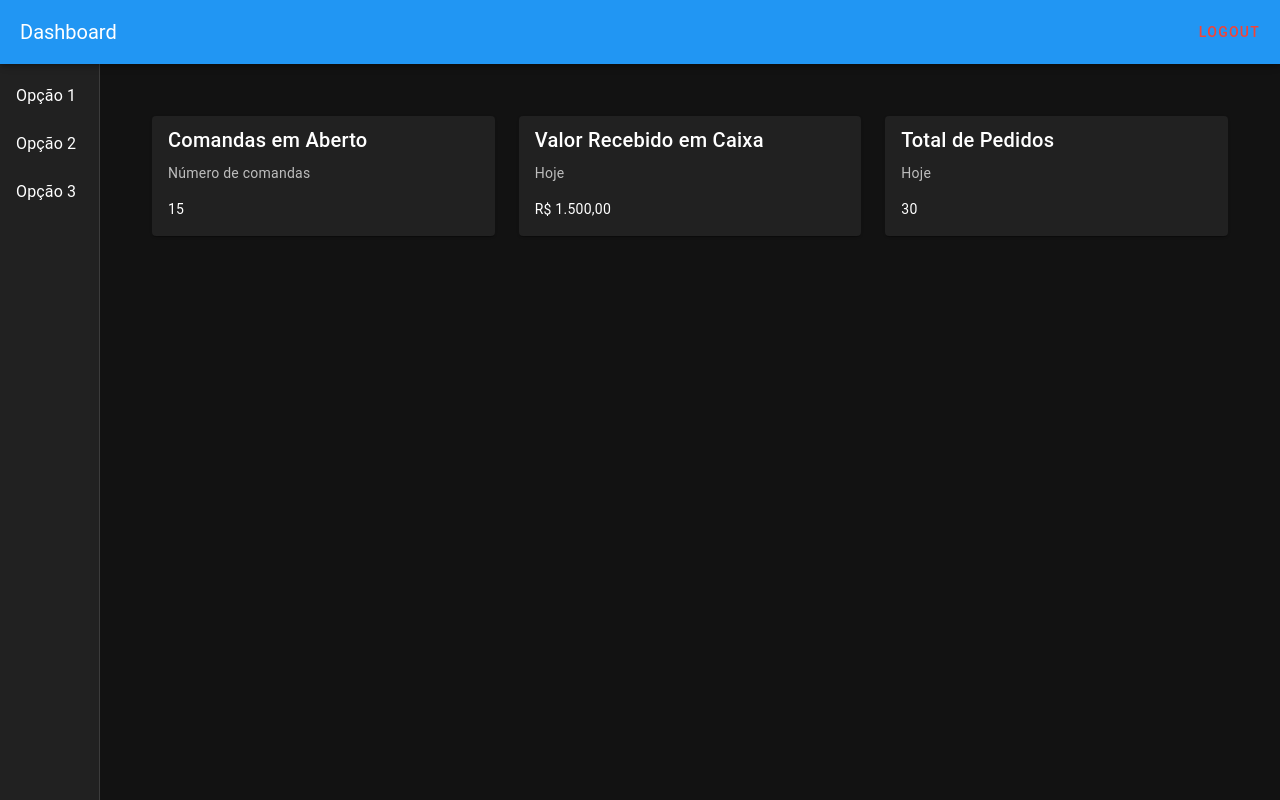
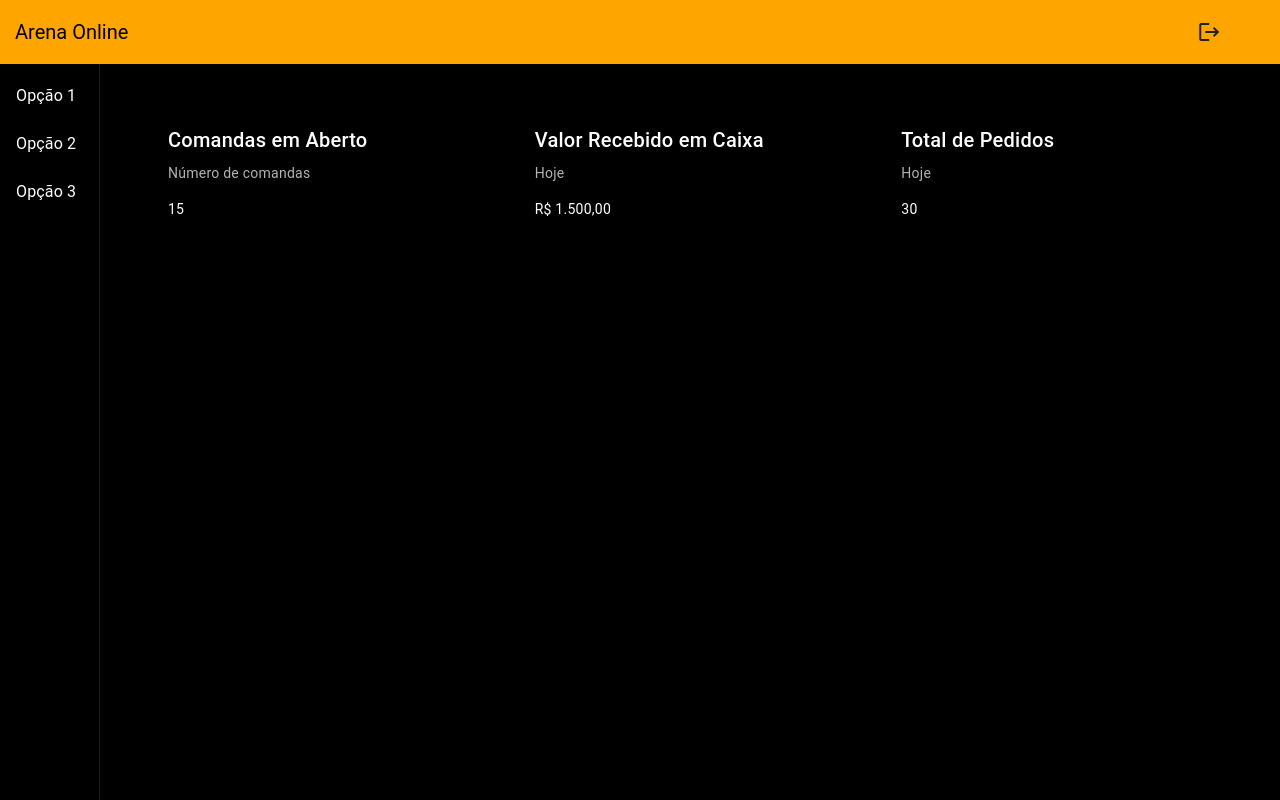
Before and after one commit to Netthacker/arena-frontend, a Vue app: page /dashboard in a window 1280 px wide. Built offline with nearby package versions, Linux system fonts and the light colour scheme.

Commit message:
Melhorado header dos componentes

```diff
--- a/index.html
+++ b/index.html
@@ -4,6 +4,7 @@
 <head>
     <meta charset="UTF-8" />
     <link rel="icon" href="/favicon.ico" />
+    <link href="https://cdn.jsdelivr.net/npm/@mdi/font@5.x/css/materialdesignicons.min.css" rel="stylesheet">
     <meta name="viewport" content="width=device-width, initial-scale=1.0" />
     <title>Welcome to Vuetify 3</title>
 </head>
--- a/src/components/Header.vue
+++ b/src/components/Header.vue
@@ -21,9 +21,21 @@ export default defineComponent({
 
 
 <template>
-  <v-app-bar app color="primary" dark>
-    <v-toolbar-title>Dashboard</v-toolbar-title>
-    <v-spacer></v-spacer>
-    <v-btn @click="logout" color="red" dark>Logout</v-btn>
-  </v-app-bar>
+  <v-card>
+    <v-row>
+      <v-col cols="12" md="12">
+        <v-app-bar app color="primary" dark>
+              <v-toolbar-title style="margin-left:15px">Arena Online</v-toolbar-title>
+            <v-col cols="12" md="1">
+              <v-btn
+                color="grey-darken-4"
+                icon="mdi-logout"
+                @click="logout"
+                dark>
+              </v-btn>
+            </v-col>
+        </v-app-bar>
+      </v-col>
+    </v-row>
+  </v-card>
 </template>
--- a/src/plugins/vuetify.ts
+++ b/src/plugins/vuetify.ts
@@ -9,13 +9,50 @@ import '@mdi/font/css/materialdesignicons.css'
 import 'vuetify/styles'
 
 // Composables
-import { createVuetify } from 'vuetify'
+import { createVuetify, type ThemeDefinition } from 'vuetify'
 import { aliases, mdi } from 'vuetify/iconsets/mdi'
 // https://vuetifyjs.com/en/introduction/why-vuetify/#feature-guides
+
+const lightTheme = {
+  dark: false,
+  colors: {
+    background: '#FFFFFF',
+    surface: '#FFFFFF',
+    primary: '#FFA500',  // Laranja
+    'primary-darken-1': '#FF8C00',
+    secondary: '#FFA500', // Laranja
+    'secondary-darken-1': '#FF8C00',
+    error: '#B00020',
+    info: '#2196F3',
+    success: '#4CAF50',
+    warning: '#FB8C00',
+  },
+}
+
+const darkTheme = {
+  dark: true,
+  colors: {
+    background: '#000000',
+    surface: '#000000',
+    primary: '#FFA500',  // Laranja
+    'primary-darken-1': '#FF8C00',
+    secondary: '#FFA500', // Laranja
+    'secondary-darken-1': '#FF8C00',
+    error: '#CF6679',
+    info: '#BB86FC',
+    success: '#03DAC6',
+    warning: '#FB8C00',
+  },
+}
+
 export default createVuetify({
   theme: {
-    defaultTheme: 'dark',
+    defaultTheme: 'darkTheme',
+    themes:{
+      lightTheme,darkTheme,
+    },
   },
+
   icons: {
     defaultSet: 'mdi',
     aliases,
```
